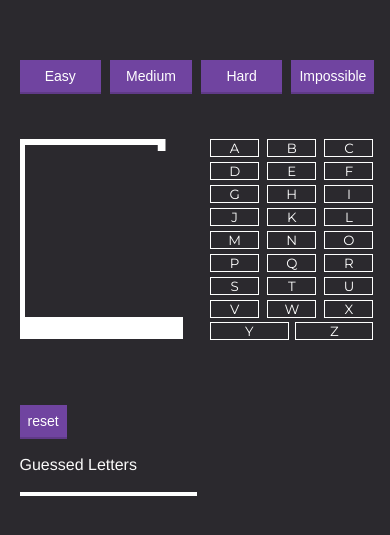
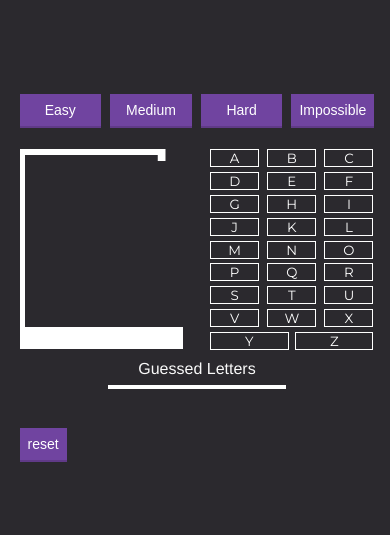
Before and after one commit to estacioj91/Hangman-project, a website built with webpack: page docs/index.html in a window 390 px wide. Shown: the part 149-684 px from the top of the page. Built offline with nearby package versions, Linux system fonts and the light colour scheme; no server answers.

Commit message:
mobile final

```diff
--- a/docs/css/styles.css
+++ b/docs/css/styles.css
@@ -59,7 +59,8 @@ p {
 }
 
 .guessed {
-    margin: 5% 0;
+    margin: 2% 0;
+    text-align: center;
 }
 
 .guessed-letters {
@@ -67,10 +68,12 @@ p {
     border-color: white;
     border-width: 2px;
     width: 50%;
+    margin-bottom: 2.5%;
+    margin-left: 25%;
 }
 
 .hangman-image {
-    margin: 10% 0%;
+    margin: 3% 0%;
     display: flex;
     justify-content: space-between;
 }
--- a/docs/index.html
+++ b/docs/index.html
@@ -24,9 +24,14 @@
             <img class="img-src" src="./assets/hangman-0.png" alt="hangman image" heigh="250px" width="200px">
             <span class="keyboard-span">
                 <div class="keyboard">
-
                 </div>
             </span>
+        </div>
+        <p class="guessed">
+            Guessed Letters
+        </p>
+        <div class="guessed-letters">
+
         </div>
         <div class="puzzle">
         </div>
@@ -35,12 +40,6 @@
             <button id="reset" class="button">
                 reset
             </button>
-            <p class="guessed">
-                Guessed Letters
-            </p>
-        </div>
-        <div class="guessed-letters">
-
         </div>
     </div>
 
```
